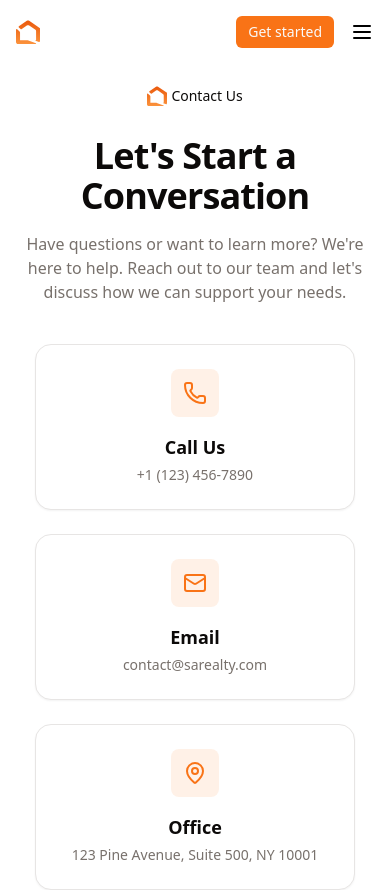
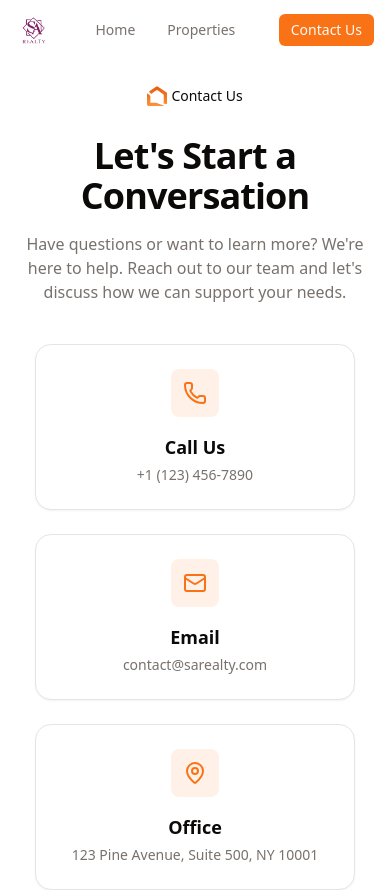
Before and after one commit to Bhanuteja005/sarealty, a Next.js app: page /contact in a window 390 px wide. Shown: the top 890 px of the page. Built offline with nearby package versions, Linux system fonts and the light colour scheme.

Commit message:
onboarding

```diff
--- a/src/components/navbar.tsx
+++ b/src/components/navbar.tsx
@@ -2,26 +2,18 @@
 
 import { Button } from "@/components/ui/button";
 import { NAV_LINKS } from "@/constants";
-import { useClickOutside } from "@/hooks";
 import { cn } from "@/lib";
 import { AnimatePresence, motion, useMotionValueEvent, useScroll } from "framer-motion";
-import { MenuIcon, XIcon } from "lucide-react";
 import Link from "next/link";
 import Image from "next/image";
-import { RefObject, useRef, useState } from "react";
+import { useState } from "react";
 import AnimationContainer from "./global/animation-container";
 import Icons from "./global/icons";
 import Wrapper from "./global/wrapper";
 
 const Navbar = () => {
 
-    const ref = useRef<HTMLDivElement | null>(null);
-    const [open, setOpen] = useState(false);
     const [visible, setVisible] = useState<boolean>(false);
-
-    const mobileMenuRef = useClickOutside(() => {
-        if (open) setOpen(false);
-    });
 
     const { scrollY } = useScroll({
         offset: ["start start", "end start"],
@@ -101,14 +93,10 @@ const Navbar = () => {
                 </Wrapper>
             </motion.div>
 
-            {/* Mobile */}
+            {/* Mobile - show links directly (no hamburger) */}
             <motion.div
                 animate={{
                     y: visible ? 20 : 0,
-                    borderTopLeftRadius: open ? "0.75rem" : "2rem",
-                    borderTopRightRadius: open ? "0.75rem" : "2rem",
-                    borderBottomLeftRadius: open ? "0" : "2rem",
-                    borderBottomRightRadius: open ? "0" : "2rem",
                 }}
                 transition={{
                     type: "spring",
@@ -116,81 +104,31 @@ const Navbar = () => {
                     damping: 50,
                 }}
                 className={cn(
-                    "flex relative flex-col lg:hidden w-full justify-between items-center mx-auto py-4 z-50",
-                    visible && "bg-neutral-950 w-11/12 border",
-                    open && "border-transparent"
+                    "flex relative flex-row lg:hidden w-full items-center mx-auto py-3 z-50",
+                    visible && "bg-white w-11/12 border rounded-full shadow-md"
                 )}
             >
-                <Wrapper className="flex items-center justify-between lg:px-4">
-                    <div className="flex items-center justify-between gap-x-4 w-full">
-                        <AnimationContainer animation="fadeRight" delay={0.1}>
-                            <Link href="/">
-                                <Icons.icon className="w-max h-6" />
+                <Wrapper className="flex items-center justify-between lg:px-4 w-full">
+                    <div className="flex items-center gap-3">
+                        <Link href="/">
+                            <Image src="/images/logo.png" alt="SA Realty" width={36} height={20} className="object-contain" />
+                        </Link>
+                    </div>
+
+                    <div className="flex-1 flex items-center justify-center gap-4 text-sm text-muted-foreground">
+                        {NAV_LINKS.map((navItem, idx) => (
+                            <Link key={idx} href={navItem.link} className="hover:text-foreground px-2 py-1 rounded-md">
+                                {navItem.name}
                             </Link>
-                        </AnimationContainer>
+                        ))}
+                    </div>
 
-                        <AnimationContainer animation="fadeLeft" delay={0.1}>
-                            <div className="flex items-center justify-center gap-x-4">
-                                <Button size="sm">
-                                    <Link href="/signup" className="flex items-center">
-                                        Get started
-                                    </Link>
-                                </Button>
-                                {open ? (
-                                    <XIcon
-                                        className="text-black dark:text-white"
-                                        onClick={() => setOpen(!open)}
-                                    />
-                                ) : (
-                                    <MenuIcon
-                                        className="text-black dark:text-white"
-                                        onClick={() => setOpen(!open)}
-                                    />
-                                )}
-                            </div>
-                        </AnimationContainer>
+                    <div className="flex items-center">
+                        <Link href="/contact">
+                            <Button size="sm">Contact Us</Button>
+                        </Link>
                     </div>
                 </Wrapper>
-
-                <AnimatePresence>
-                    {open && (
-                        <motion.div
-                            ref={mobileMenuRef}
-                            initial={{ opacity: 0 }}
-                            animate={{ opacity: 1 }}
-                            exit={{ opacity: 0 }}
-                            className="flex rounded-b-xl absolute top-16 bg-neutral-950 inset-x-0 z-50 flex-col items-start justify-start gap-2 w-full px-4 py-8 shadow-xl shadow-neutral-950"
-                        >
-                            {NAV_LINKS.map((navItem: any, idx: number) => (
-                                <AnimationContainer
-                                    key={`link=${idx}`}
-                                    animation="fadeRight"
-                                    delay={0.1 * (idx + 1)}
-                                    className="w-full"
-                                >
-                                    <Link
-                                        href={navItem.link}
-                                        onClick={() => setOpen(false)}
-                                        className="relative text-neutral-300 hover:bg-neutral-800 w-full px-4 py-2 rounded-lg"
-                                    >
-                                        <motion.span>{navItem.name}</motion.span>
-                                    </Link>
-                                </AnimationContainer>
-                            ))}
-                            <AnimationContainer animation="fadeUp" delay={0.5} className="w-full">
-                                <Link href="/contact" className="w-full">
-                                    <Button
-                                        onClick={() => setOpen(false)}
-                                        variant="default"
-                                        className="block md:hidden w-full"
-                                    >
-                                        Contact Us
-                                    </Button>
-                                </Link>
-                            </AnimationContainer>
-                        </motion.div>
-                    )}
-                </AnimatePresence>
             </motion.div>
         </header>
     );
```
